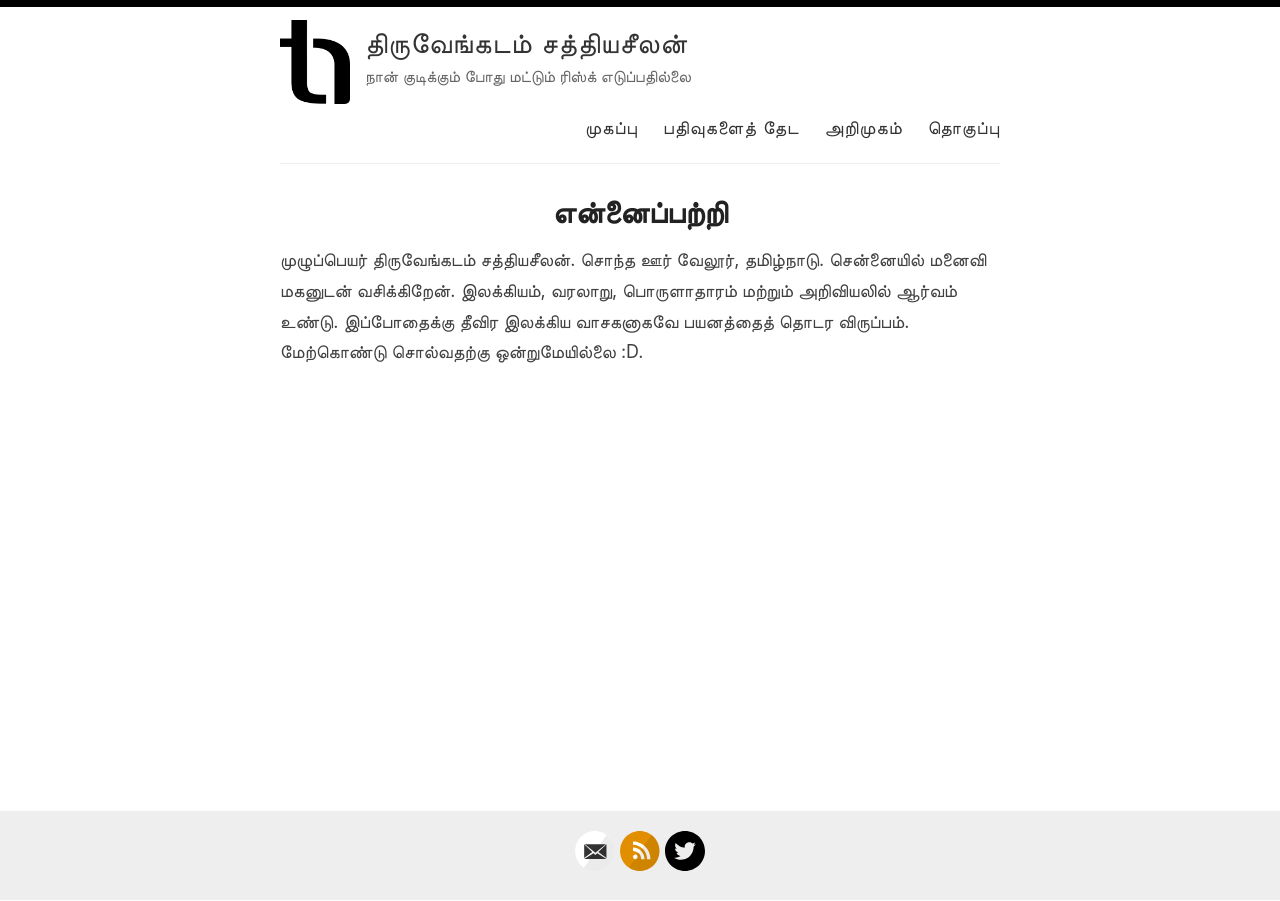
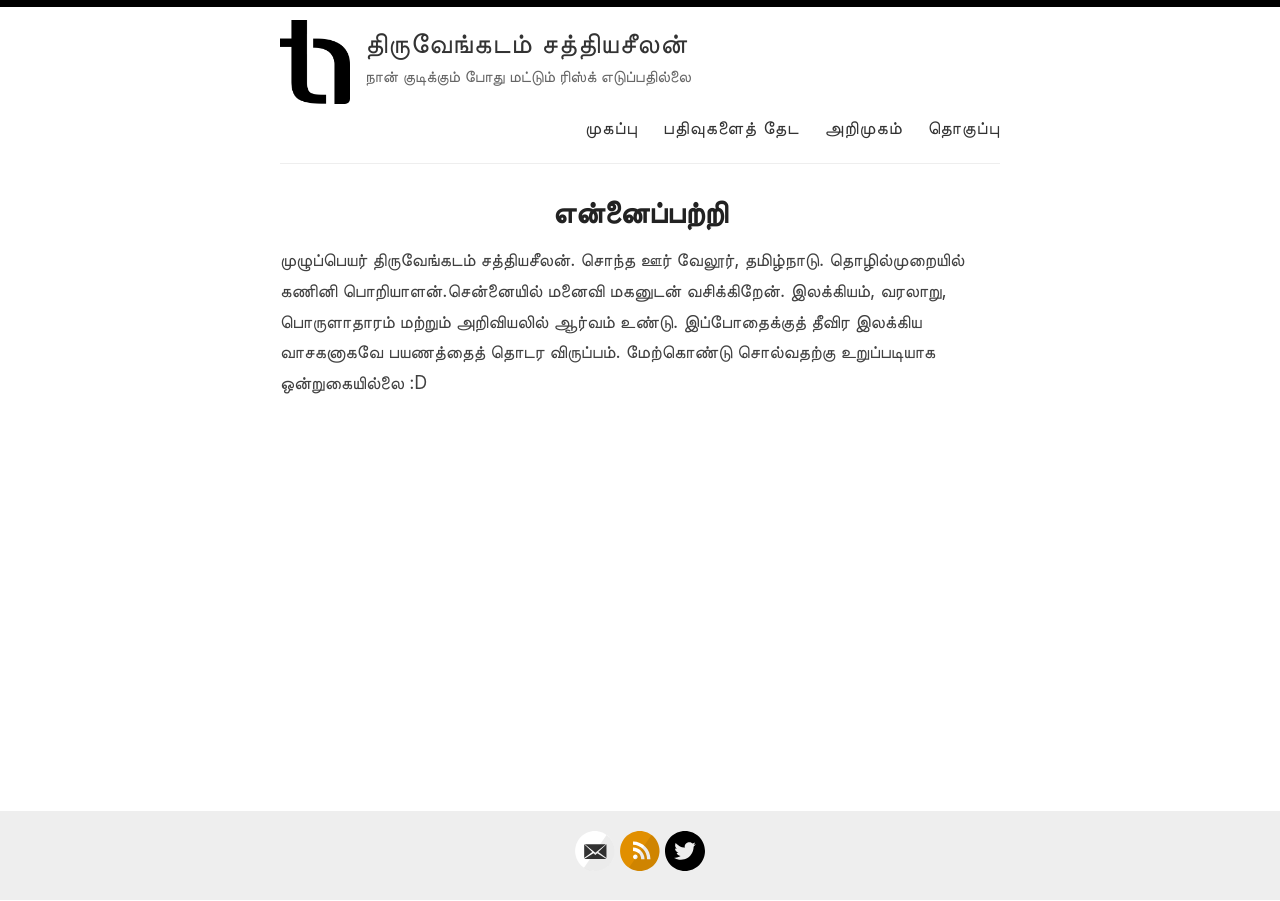
Before and after one commit to sunthiru/thiru.blog, a Jekyll site: the page built from _pages/about.md, in a window 1280 px wide. Built offline with Jekyll 4.4.1, drawn with Linux system fonts in a browser that asks for light colours.

Commit message:
updated about me

```diff
--- a/_pages/about.md
+++ b/_pages/about.md
@@ -4,4 +4,4 @@ title: என்னைப்பற்றி
 permalink: /about/
 ---
 
-முழுப்பெயர் திருவேங்கடம் சத்தியசீலன். சொந்த ஊர் வேலூர், தமிழ்நாடு. சென்னையில் மனைவி மகனுடன் வசிக்கிறேன். இலக்கியம், வரலாறு, பொருளாதாரம் மற்றும் அறிவியலில் ஆர்வம் உண்டு. இப்போதைக்கு தீவிர இலக்கிய வாசகனாகவே பயனத்தைத் தொடர விருப்பம். மேற்கொண்டு சொல்வதற்கு ஒன்றுமேயில்லை :D.
+முழுப்பெயர் திருவேங்கடம் சத்தியசீலன். சொந்த ஊர் வேலூர், தமிழ்நாடு. தொழில்முறையில் கணினி பொறியாளன்.சென்னையில் மனைவி மகனுடன் வசிக்கிறேன். இலக்கியம், வரலாறு, பொருளாதாரம் மற்றும் அறிவியலில் ஆர்வம் உண்டு. இப்போதைக்குத் தீவிர இலக்கிய வாசகனாகவே பயணத்தைத் தொடர விருப்பம். மேற்கொண்டு சொல்வதற்கு உறுப்படியாக ஒன்றுகையில்லை :D
```
